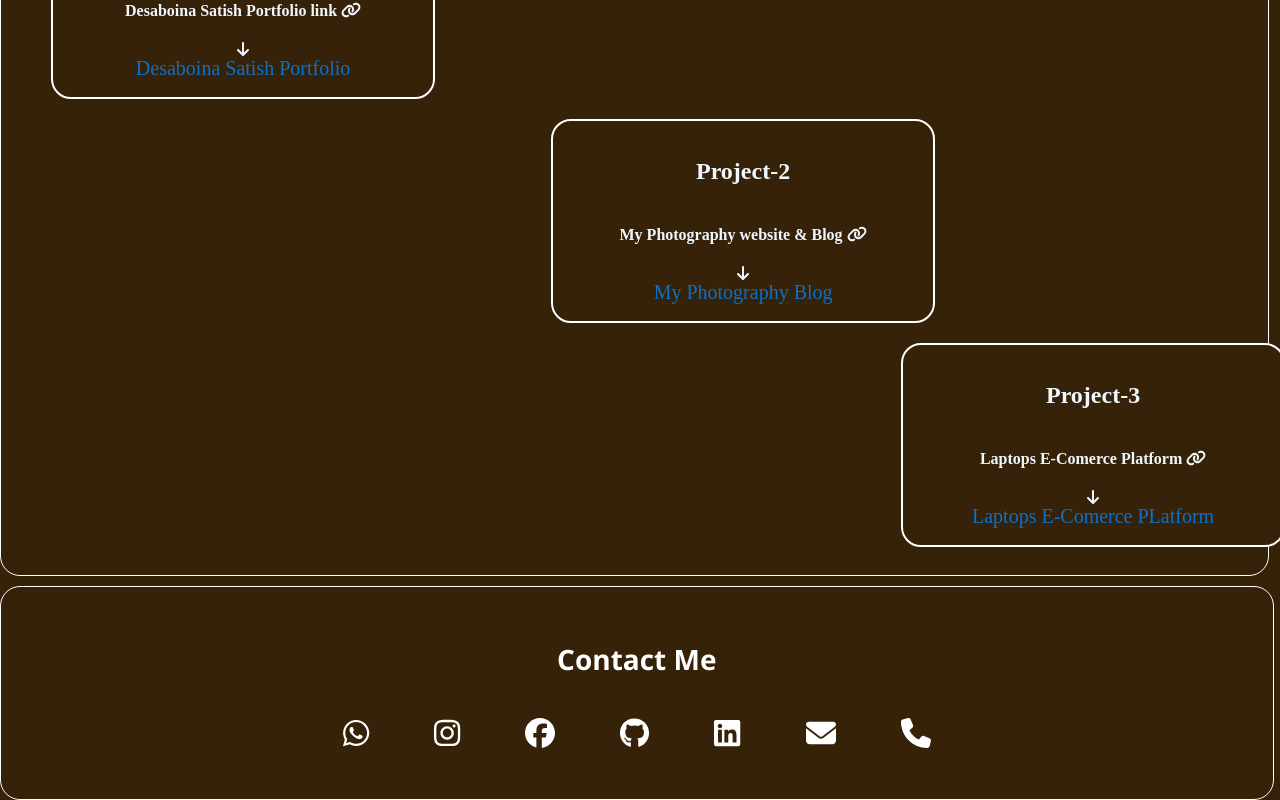
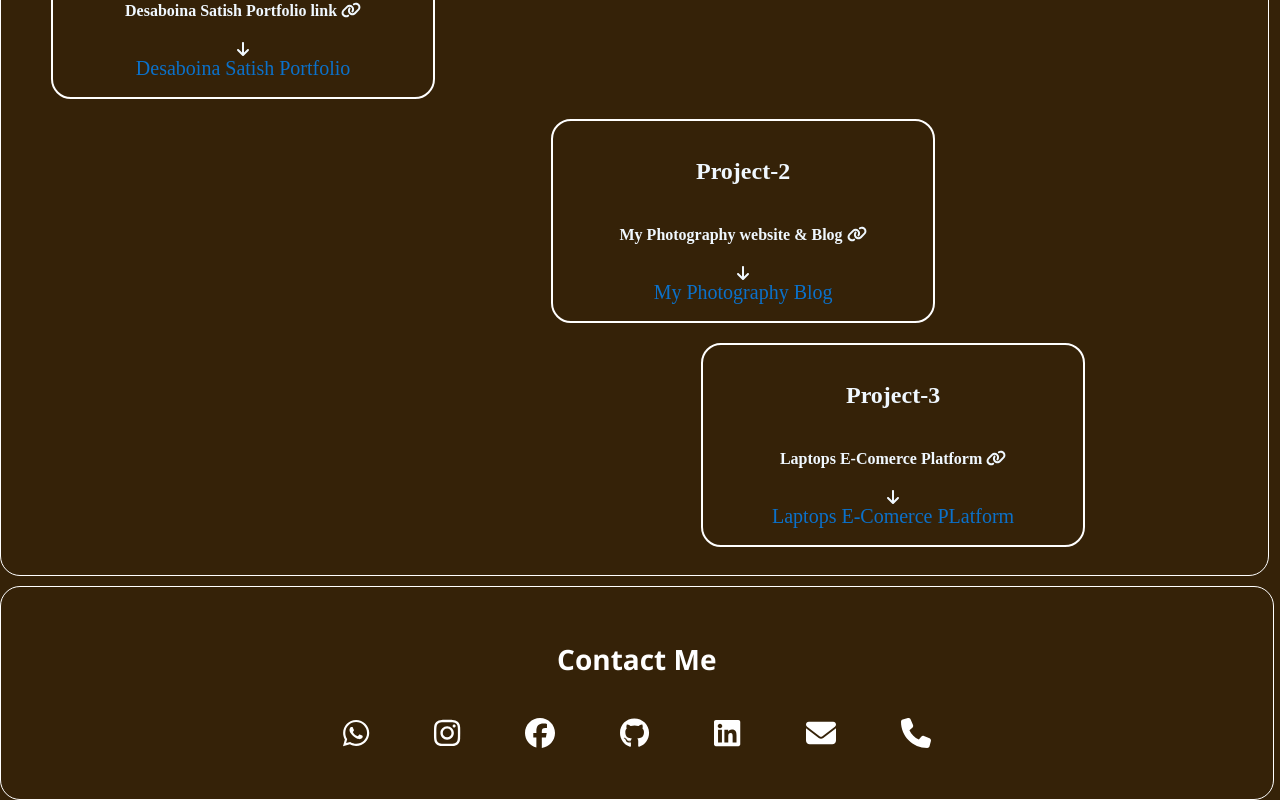
Before and after one commit to DSATHISH327/Satish_portfolio, a React (Vite) app: page / in a window 1280 px wide. Shown: the part 940-1740 px from the top of the page. Built offline with nearby package versions, Linux system fonts and the light colour scheme.

Commit message:
project3 updated at stage2

```diff
--- a/src/Projects.css
+++ b/src/Projects.css
@@ -48,7 +48,7 @@
     color: aliceblue;
     border-radius: 20px;
     border: 2px solid white;
-    margin: 20px 0px 10px 900px;
+    margin: 20px 0px 10px 700px;
     background-color: #352208;
 }
 .project1:hover{
```
